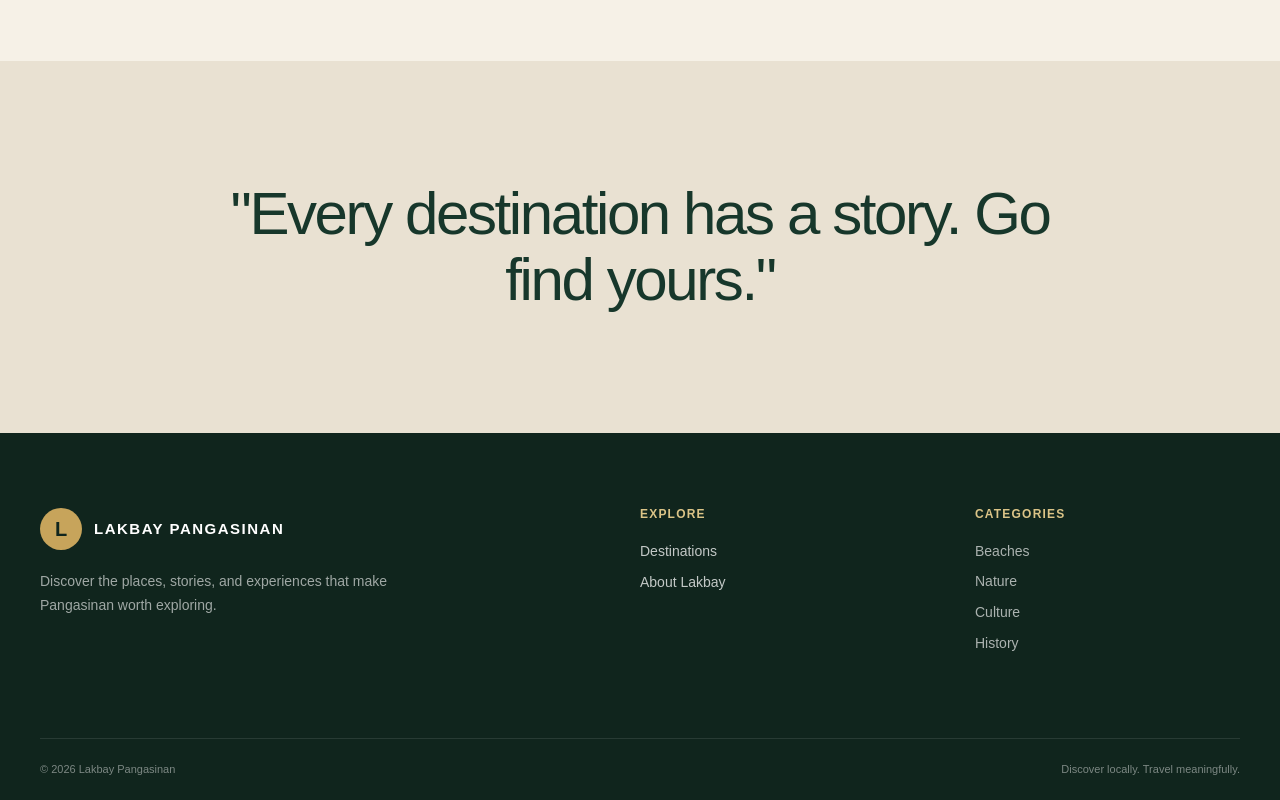
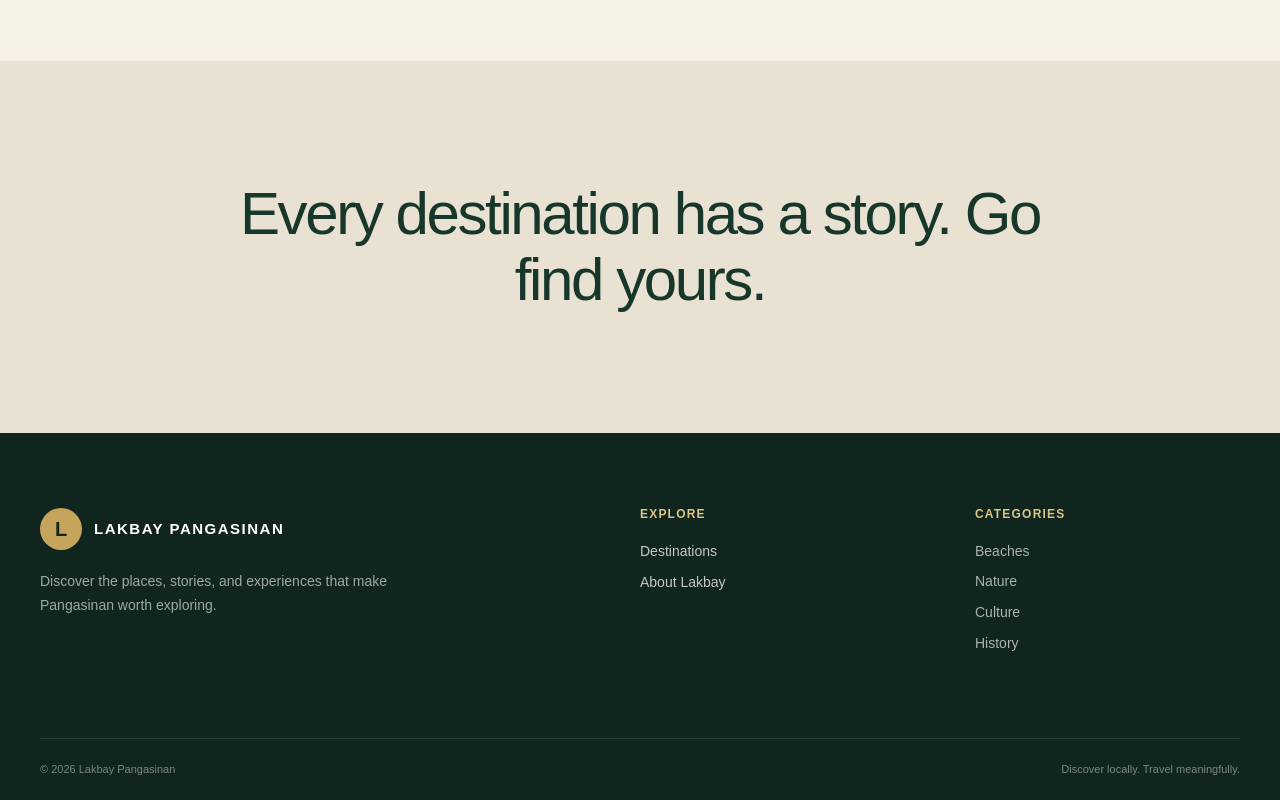
Before and after one commit to daisymacasieb111-code/lakay-pangasinan, a Next.js app: page / in a window 1280 px wide. Shown: the part 3117-3917 px from the top of the page. Built offline with nearby package versions, Linux system fonts and the light colour scheme.

Commit message:
Configure GitHub Pages deployment

```diff
--- a/app/page.tsx
+++ b/app/page.tsx
@@ -65,8 +65,8 @@ export default function Home() {
 
       <section className="quote-section">
         <p>
-          "Every destination has a story.
-          Go find yours."
+          Every destination has a story.
+          Go find yours.
         </p>
       </section>
     </main>
--- a/next.config.mjs
+++ b/next.config.mjs
@@ -1,6 +1,10 @@
 /** @type {import('next').NextConfig} */
+
 const nextConfig = {
   output: "export",
+
+  basePath: "/lakay-pangasinan",
+  assetPrefix: "/lakay-pangasinan/",
 
   images: {
     unoptimized: true,
```
Also changed, not shown: app/explore/page.jsx (+10 -12 lines).
